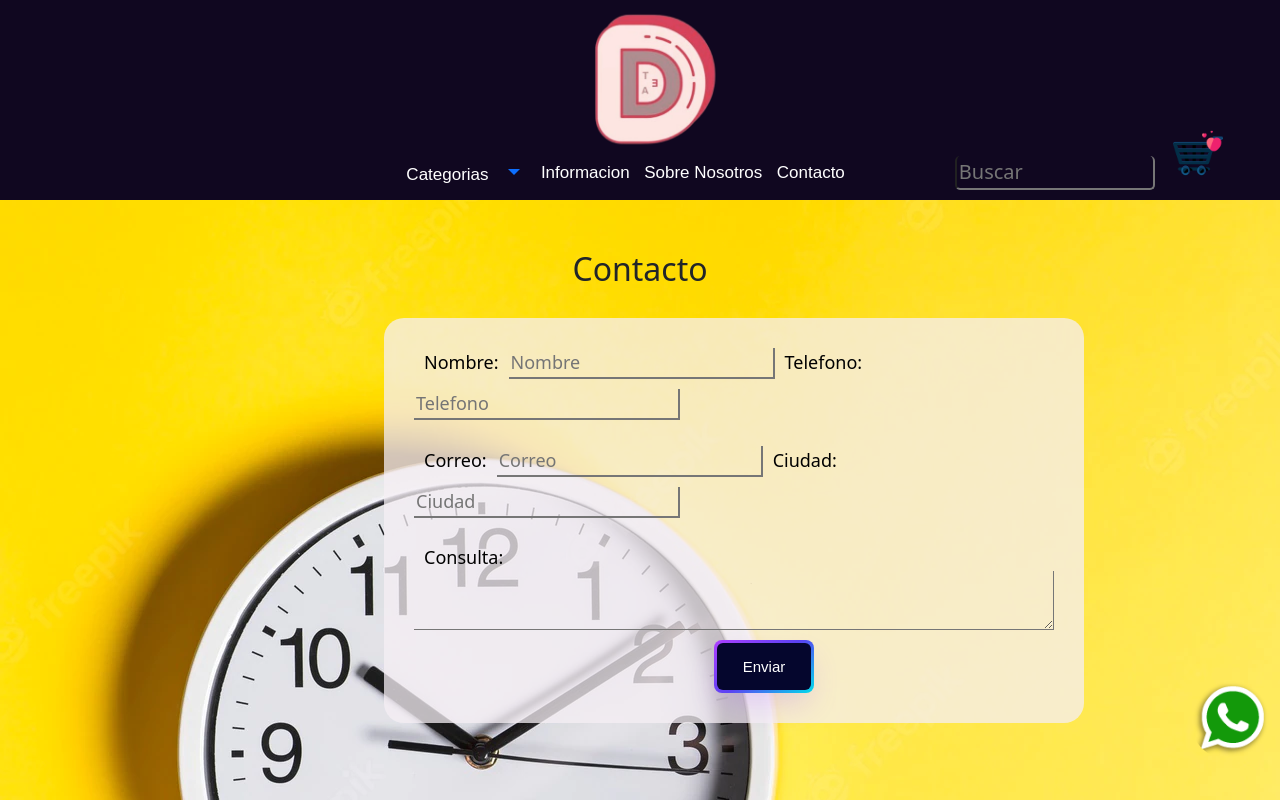
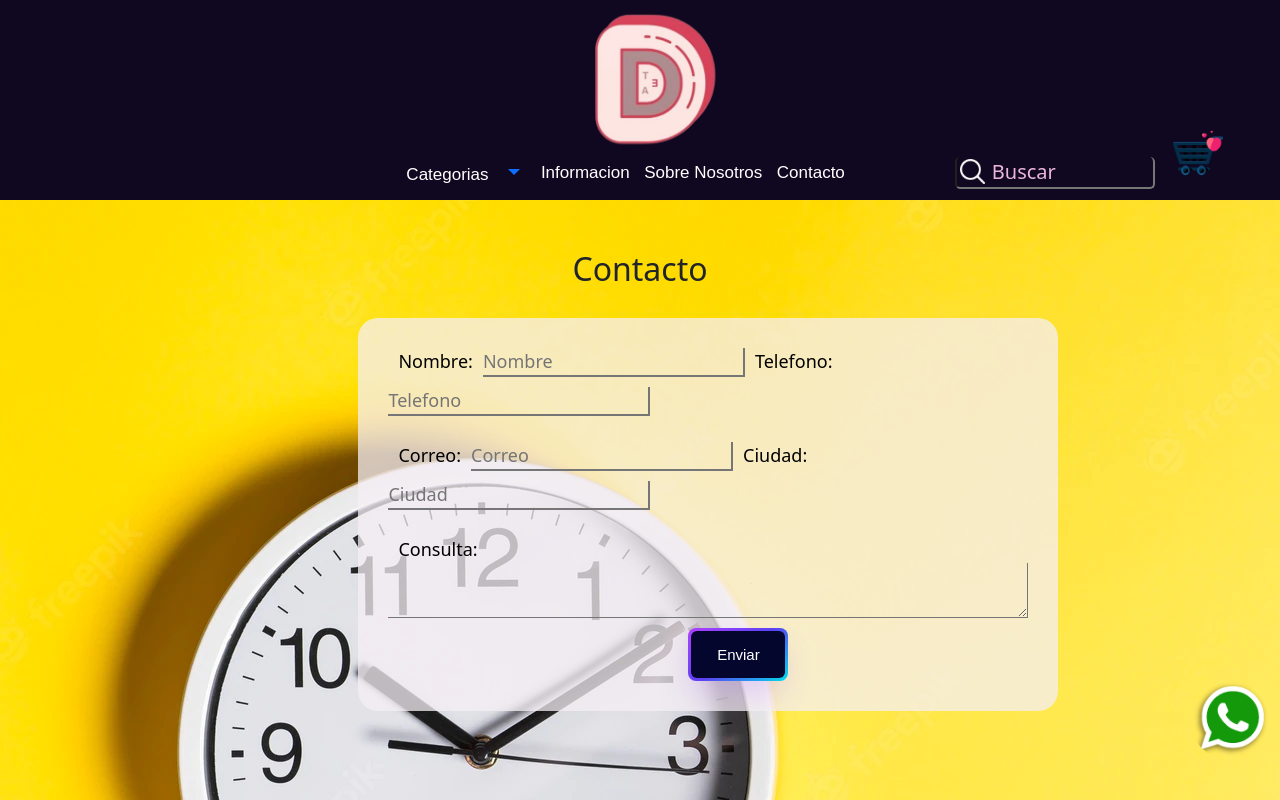
Before and after one commit to fabiolacarrizo/tiendamayorista, a React (Create React App) app: page /contacto in a window 1280 px wide. Shown: the top 800 px of the page. Built offline with nearby package versions, Linux system fonts and the light colour scheme.

Commit message:
buscar mejorado

```diff
--- a/src/components/Cart/Cart.css
+++ b/src/components/Cart/Cart.css
@@ -8,7 +8,7 @@
 
 .itemsInCart{display: flex; flex-direction: column;}
 
-.botonSeguirComprando{text-decoration: none; color: #001253; border: solid 2px color #001253;}
+.botonSeguirComprando{text-decoration: none; color: #001253; }
 
 .botonSeguirComprando img{width: 50px; height: 50px; margin-right: 20px;}
 
--- a/src/components/Contacto/Contacto.css
+++ b/src/components/Contacto/Contacto.css
@@ -1,8 +1,13 @@
+* {
+    padding: 0;
+    margin: 0;
+  }
+
 .container-contacto{background-image: url('../../Assets/Img/portada2.jpg'); height: 100vh; padding-top: 20px;}
 
 .container-contacto h2{margin: 30px;}
 
-.cart-contactoform{ display: flex; flex-direction: column;color: rgb(0, 0, 0); text-align:justify; width: 700px; margin-left: 30%; padding: 30px; font-size: 18px;  background: rgba(246, 239, 244, 0.75); border-radius: 20px; }
+.cart-contactoform{ display: flex; flex-direction: column;color: rgb(0, 0, 0); text-align:justify; width: 700px; margin-left: 28%; padding: 30px; font-size: 18px;  background: rgba(246, 239, 244, 0.75); border-radius: 20px; }
 
 .cart-contactoform button{width: 100px; margin-left: 300px; margin-top: 10px;}
 
@@ -11,3 +16,26 @@
 .cart-contactoform input{background:none; border-top:0px; border-left: 0px; margin-bottom: 10px;}
 
 .cart-contactoform textarea{background:none; border-top:0px; border-left: 0px;}
+
+
+
+@media screen and (max-width: 767px) {
+
+    .container-contacto{background-image: url('../../Assets/Img/portada2.jpg'); height: 100vh; padding-top: 10px;}
+
+    .container-contacto h2{margin: 10px;}
+
+    .cart-contactoform{ display: flex; flex-direction: column;color: rgb(0, 0, 0); text-align:justify; width: 400px;  padding: 30px; font-size: 18px; margin-left: 15%; background: rgba(246, 239, 244, 0.75); border-radius: 10px; }
+
+    .cart-contactoform button{width: 100px; margin-left: 30px; margin-top: 10px;}
+
+    .cart-contactoform label{margin-right: 5px;}
+
+    .cart-contactoform p{display: flex; flex-direction: column;}
+
+    .cart-contactoform input{background:none; border-top:0px; border-left: 0px; margin-bottom: 10px;}
+
+    .cart-contactoform textarea{background:none; border-top:0px; border-left: 0px;}
+
+
+   }
--- a/src/components/Footer/Footer.css
+++ b/src/components/Footer/Footer.css
@@ -1,3 +1,7 @@
+* {
+    padding: 0;
+    margin: 0;
+  }
 
 footer{
     position: absolute;
@@ -27,5 +31,7 @@ ul li:hover{text-decoration: underline; color: white;}
     bottom: 0;
     width: 100%;}
 
-    .card_footer{ background-color: black; padding-top: 20px; display: flex; flex-direction: column; justify-content: center; font-size: 16px;   background-color: black; height: 180px;width: 100%; margin: 0%; position: relative; bottom: 0;align-items: center; }
+  .card_footer{ background-color: black; padding-top: 20px; display: flex; flex-direction: column; justify-content: center; font-size: 16px;   background-color: black; height: 180px;width: 100%; margin: 0%; position: relative; bottom: 0;align-items: center; }
+
+  .card_footerItem{background-color: black; padding-top: 20px; display: flex; flex-direction: column; justify-content: center;  font-size: 16px;   background-color: black; height: 180px;width: 100%; margin: 0%;}
 }
--- a/src/components/FormCheckout/FormCheckout.css
+++ b/src/components/FormCheckout/FormCheckout.css
@@ -1,3 +1,7 @@
+* {
+    padding: 0;
+    margin: 0;
+  }
 
 .form-container{ height: 100%; margin-top: 20px; margin-bottom: 70px;}
 .formCheckout{display: flex; flex-direction: column; justify-content:center; justify-items: center; align-items: center;  }
--- a/src/components/ItemDetail/ItemDetail.css
+++ b/src/components/ItemDetail/ItemDetail.css
@@ -1,3 +1,8 @@
+* {
+    padding: 0;
+    margin: 0;
+  }
+
 .card-detalleItem{display: flex; align-items: center; justify-content: center; margin-bottom: 100px; height: 100%; }
 
 .card-detalleItem img{margin-right: 150px;}
--- a/src/components/NavBar/NavBar.css
+++ b/src/components/NavBar/NavBar.css
@@ -1,4 +1,10 @@
-nav{ background-color: #100720; height: 200px; width: 100%; display: flex; flex-direction: column; box-shadow: 0px 1px 15px 3px #000000; font-size: 20px;}
+* {
+   padding: 0;
+   margin: 0;
+ }
+
+
+nav{ background-color: #100720; height: 200px; width: 100%; display: flex; flex-direction: column; box-shadow: 0px 1px 15px 3px #000000; font-size: 20px; }
 
 .card_logo{display: flex ; align-items: center; justify-content: center; width: 150px; height: 150px;  margin-left: 45%; overflow: hidden;}
 
@@ -22,7 +28,13 @@ nav{ background-color: #100720; height: 200px; width: 100%; display: flex; flex-
 
 .card-botonesNav{display: flex; justify-content: center; align-items: center; margin-left: 20%;}
 
-.barra-buscar{background: none; border-top: 0px; align-items: flex-start; border-radius: 5px; margin-left: 100px; color: white; width: 200px; }
+.barra-buscar{margin-left: 100px;  position: relative; }
+
+.barra-buscar input{background: none; border-top: 0px; align-items: flex-start; border-radius: 5px;color: white; width: 200px; }
+
+.barra-buscar input::placeholder{padding-left: 35px; color: #ecb5de;}
+
+.icono-buscar{position: absolute; height: 25px; width: 25px; left: 5px; top: 2px; filter: invert(100%) sepia(28%) saturate(549%) hue-rotate(299deg) brightness(103%) contrast(95%);}
 
 
 .boton_navbar{
--- a/src/components/NavBar/NavBar.js
+++ b/src/components/NavBar/NavBar.js
@@ -1,5 +1,6 @@
 import './NavBar.css'
 import logo2 from '../../Assets/Img/logo2.png'
+import search from '../../Assets/Img/search.png'
 import menu from '../../Assets/Img/menu.png'
 import { Link } from 'react-router-dom'
 import CartWidget from '../CartWidget/CartWidget'
@@ -7,6 +8,8 @@ import CartWidget from '../CartWidget/CartWidget'
 
 const Navbar = () => {
     return (
+
+    <header>
         <nav>
 <div className='card_logo'> <Link to={'/'}> <img className='logo' src={logo2} ></img></Link> </div>
 
@@ -37,12 +40,14 @@ const Navbar = () => {
     <Link className='boton_navbar' to={'/sobrenosotros'}>Sobre Nosotros</Link>
     <Link className='boton_navbar' to={'/contacto'}>Contacto</Link>
 
+      <span className='barra-buscar'>  <img className='icono-buscar' src={search}></img> <input  placeholder='Buscar' ></input> </span>
 
-  <p ></p>
-     <span className='card-cartWidget'><input className='barra-buscar' placeholder='Buscar' ></input> <CartWidget></CartWidget>  </span>
+       <span className='card-cartWidget'>
+        <CartWidget></CartWidget>  </span>
 </div>
 
         </nav>
+        </header>
     )
 }
 
--- a/src/components/SobreNosotros/SobreNosotros.css
+++ b/src/components/SobreNosotros/SobreNosotros.css
@@ -1,4 +1,14 @@
 .card_nosotros{width: 100%; height: 100vh; display: flex; align-items: center; justify-content: center;
 background: url(../../Assets/Img/fondosobrenosotros.jpg);}
 
-.text_nosotros{width: 100%; height: 170px; background-color: #EAEAEA; padding: 20px;}
+.text_nosotros{width: 100%; height: 170px; background-color: #EAEAEA; padding: 20px; }
+
+
+@media screen and (max-width: 767px) {
+
+    .card_nosotros{width: 100%; height: 100vh; display: flex; align-items: center; justify-content: center;
+        background: url(../../Assets/Img/fondosobrenosotros.jpg);}
+
+        .text_nosotros{width: 100%; height: 200px; background-color: #EAEAEA; padding: 20px; }
+
+   }
```
Also changed, not shown: src/Assets/Img/search.png (added).
